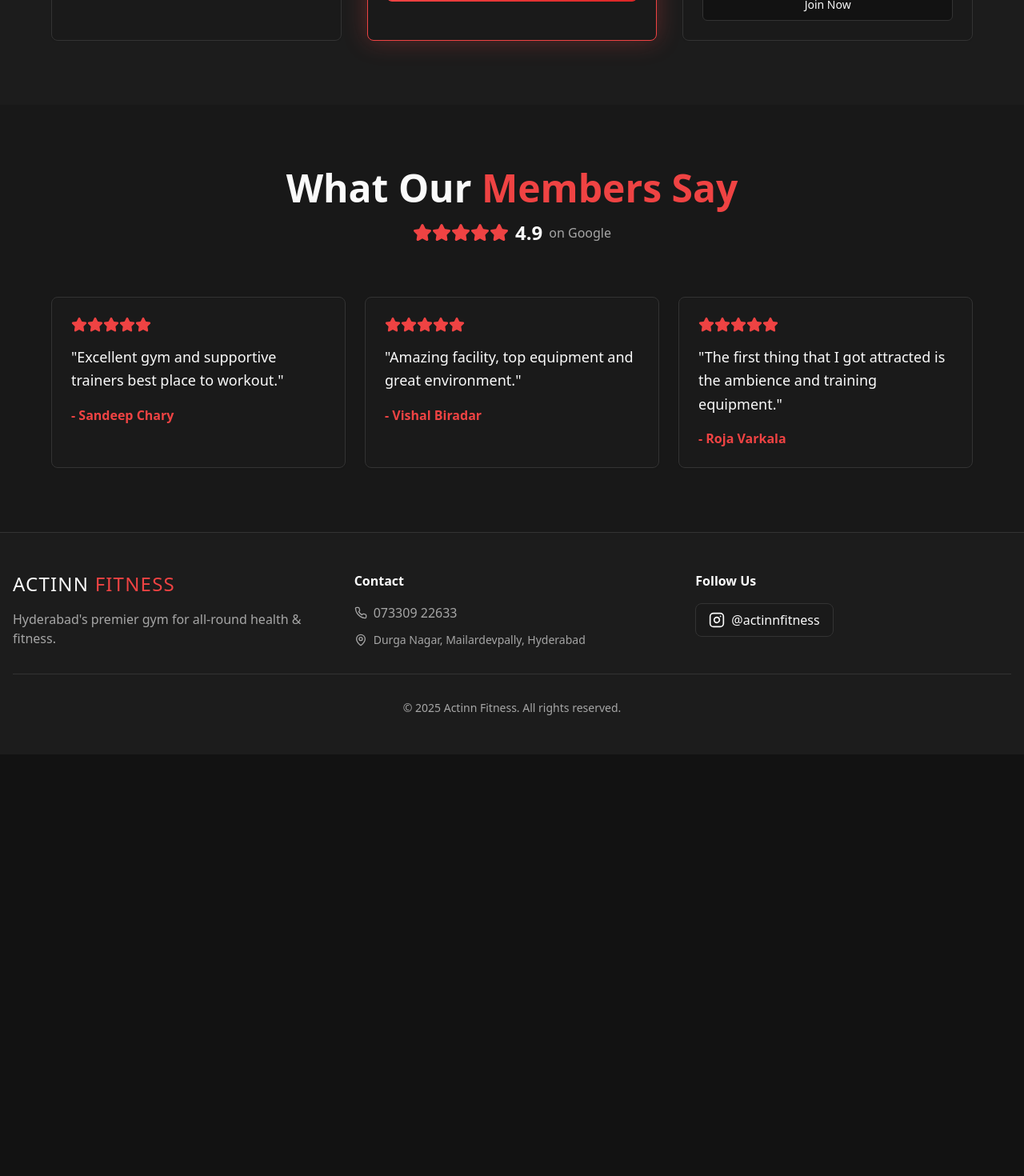
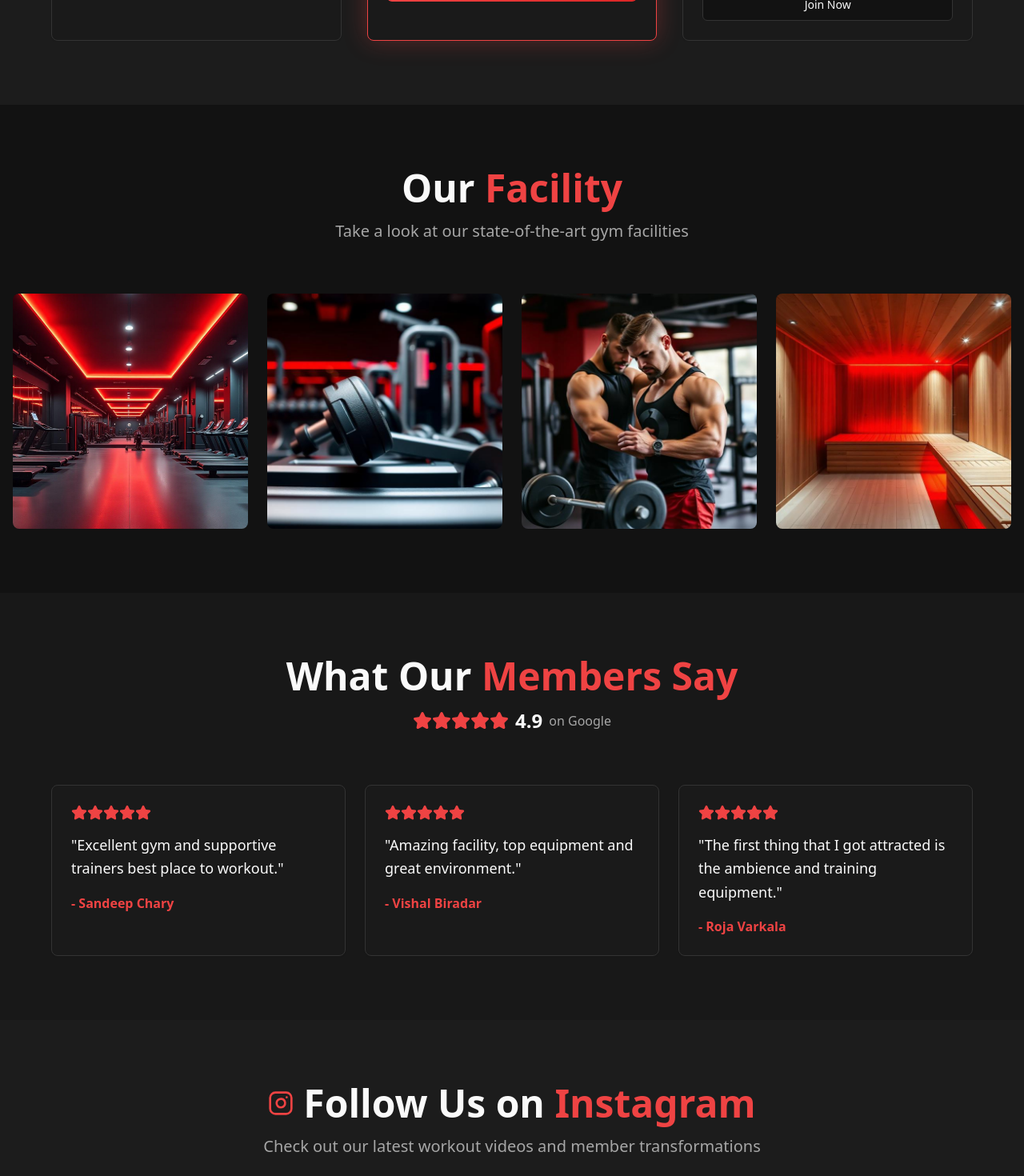
Before and after one commit to methreamarnath1/actinn-fitness, a React (Vite) app: page / in a window 1280 px wide. Shown: the part 2060-3530 px from the top of the page at 80% size. Before the commit the page ends 3003 px from the top, so only its background shows below. Built offline with nearby package versions, Linux system fonts and the light colour scheme; the HTML template or start-up script is replaced by a standard one; a web font is replaced by a local one.

Commit message:
Add animations and scroll-based loading

```diff
--- a/package.json
+++ b/package.json
@@ -45,6 +45,7 @@
     "cmdk": "^1.1.1",
     "date-fns": "^3.6.0",
     "embla-carousel-react": "^8.6.0",
+    "framer-motion": "^12.23.24",
     "input-otp": "^1.4.2",
     "lucide-react": "^0.462.0",
     "next-themes": "^0.3.0",
--- a/src/App.tsx
+++ b/src/App.tsx
@@ -3,6 +3,7 @@ import { Toaster as Sonner } from "@/components/ui/sonner";
 import { TooltipProvider } from "@/components/ui/tooltip";
 import { QueryClient, QueryClientProvider } from "@tanstack/react-query";
 import { BrowserRouter, Routes, Route } from "react-router-dom";
+import { useState, useEffect } from "react";
 import Home from "./pages/Home";
 import Subscriptions from "./pages/Subscriptions";
 import Trainers from "./pages/Trainers";
@@ -10,10 +11,26 @@ import Gallery from "./pages/Gallery";
 import Reviews from "./pages/Reviews";
 import Contact from "./pages/Contact";
 import NotFound from "./pages/NotFound";
+import Loader from "./components/Loader";
 
 const queryClient = new QueryClient();
 
-const App = () => (
+const App = () => {
+  const [loading, setLoading] = useState(true);
+
+  useEffect(() => {
+    const timer = setTimeout(() => {
+      setLoading(false);
+    }, 2000);
+
+    return () => clearTimeout(timer);
+  }, []);
+
+  if (loading) {
+    return <Loader />;
+  }
+
+  return (
     <QueryClientProvider client={queryClient}>
       <TooltipProvider>
         <Toaster />
@@ -33,5 +50,6 @@ const App = () => (
       </TooltipProvider>
     </QueryClientProvider>
   );
+};
 
 export default App;
--- /dev/null
+++ b/src/components/Gallery.tsx
@@ -0,0 +1,62 @@
+import { motion } from "framer-motion";
+import { useInView } from "framer-motion";
+import { useRef } from "react";
+import equipmentImg from "@/assets/equipment.jpg";
+import saunaImg from "@/assets/sauna.jpg";
+import trainerImg from "@/assets/trainer.jpg";
+import heroGymImg from "@/assets/hero-gym.jpg";
+
+const Gallery = () => {
+  const ref = useRef(null);
+  const isInView = useInView(ref, { once: true, margin: "-100px" });
+
+  const images = [
+    { src: heroGymImg, alt: "Gym Interior" },
+    { src: equipmentImg, alt: "Modern Equipment" },
+    { src: trainerImg, alt: "Personal Training" },
+    { src: saunaImg, alt: "Sauna Facility" },
+  ];
+
+  return (
+    <section ref={ref} className="py-20 bg-background">
+      <div className="container px-4">
+        <motion.div
+          initial={{ opacity: 0, y: 20 }}
+          animate={isInView ? { opacity: 1, y: 0 } : { opacity: 0, y: 20 }}
+          transition={{ duration: 0.6 }}
+          className="text-center mb-16"
+        >
+          <h2 className="text-4xl md:text-5xl font-bold mb-4 font-pirata">
+            Our <span className="text-primary">Facility</span>
+          </h2>
+          <p className="text-xl text-muted-foreground max-w-2xl mx-auto">
+            Take a look at our state-of-the-art gym facilities
+          </p>
+        </motion.div>
+
+        <div className="grid grid-cols-1 md:grid-cols-2 lg:grid-cols-4 gap-6 max-w-7xl mx-auto">
+          {images.map((image, index) => (
+            <motion.div
+              key={index}
+              initial={{ opacity: 0, scale: 0.8 }}
+              animate={isInView ? { opacity: 1, scale: 1 } : { opacity: 0, scale: 0.8 }}
+              transition={{ duration: 0.5, delay: index * 0.1 }}
+              className="relative group overflow-hidden rounded-lg aspect-square"
+            >
+              <img
+                src={image.src}
+                alt={image.alt}
+                className="w-full h-full object-cover transition-transform duration-500 group-hover:scale-110"
+              />
+              <div className="absolute inset-0 bg-gradient-to-t from-black/70 to-transparent opacity-0 group-hover:opacity-100 transition-opacity duration-300 flex items-end">
+                <p className="text-white font-semibold text-lg p-4">{image.alt}</p>
+              </div>
+            </motion.div>
+          ))}
+        </div>
+      </div>
+    </section>
+  );
+};
+
+export default Gallery;
--- /dev/null
+++ b/src/components/InstagramReels.tsx
@@ -0,0 +1,80 @@
+import { motion } from "framer-motion";
+import { useInView } from "framer-motion";
+import { useRef } from "react";
+import { Instagram } from "lucide-react";
+
+const InstagramReels = () => {
+  const ref = useRef(null);
+  const isInView = useInView(ref, { once: true, margin: "-100px" });
+
+  // Example Instagram reel embed codes - replace with actual ones
+  const reels = [
+    "https://www.instagram.com/p/EXAMPLE1/embed",
+    "https://www.instagram.com/p/EXAMPLE2/embed",
+    "https://www.instagram.com/p/EXAMPLE3/embed",
+  ];
+
+  return (
+    <section ref={ref} className="py-20 bg-muted/30">
+      <div className="container px-4">
+        <motion.div
+          initial={{ opacity: 0, y: 20 }}
+          animate={isInView ? { opacity: 1, y: 0 } : { opacity: 0, y: 20 }}
+          transition={{ duration: 0.6 }}
+          className="text-center mb-16"
+        >
+          <div className="flex items-center justify-center gap-3 mb-4">
+            <Instagram className="h-8 w-8 text-primary" />
+            <h2 className="text-4xl md:text-5xl font-bold font-pirata">
+              Follow Us on <span className="text-primary">Instagram</span>
+            </h2>
+          </div>
+          <p className="text-xl text-muted-foreground max-w-2xl mx-auto">
+            Check out our latest workout videos and member transformations
+          </p>
+        </motion.div>
+
+        <div className="grid grid-cols-1 md:grid-cols-3 gap-6 max-w-6xl mx-auto">
+          {reels.map((reel, index) => (
+            <motion.div
+              key={index}
+              initial={{ opacity: 0, y: 30 }}
+              animate={isInView ? { opacity: 1, y: 0 } : { opacity: 0, y: 30 }}
+              transition={{ duration: 0.5, delay: index * 0.15 }}
+              className="aspect-[9/16] rounded-lg overflow-hidden shadow-lg"
+            >
+              <iframe
+                src={reel}
+                className="w-full h-full"
+                frameBorder="0"
+                scrolling="no"
+                allowTransparency
+                allow="encrypted-media"
+                title={`Instagram Reel ${index + 1}`}
+              />
+            </motion.div>
+          ))}
+        </div>
+
+        <motion.div
+          initial={{ opacity: 0 }}
+          animate={isInView ? { opacity: 1 } : { opacity: 0 }}
+          transition={{ duration: 0.6, delay: 0.5 }}
+          className="text-center mt-12"
+        >
+          <a
+            href="https://www.instagram.com/actinnfitness"
+            target="_blank"
+            rel="noopener noreferrer"
+            className="inline-flex items-center gap-2 text-primary hover:underline font-semibold text-lg"
+          >
+            <Instagram className="h-5 w-5" />
+            @actinnfitness
+          </a>
+        </motion.div>
+      </div>
+    </section>
+  );
+};
+
+export default InstagramReels;
--- /dev/null
+++ b/src/components/Loader.tsx
@@ -0,0 +1,23 @@
+import { motion } from "framer-motion";
+import { Dumbbell } from "lucide-react";
+
+const Loader = () => {
+  return (
+    <div className="fixed inset-0 z-50 flex items-center justify-center bg-background">
+      <motion.div
+        animate={{
+          y: [0, -20, 0],
+        }}
+        transition={{
+          duration: 1,
+          repeat: Infinity,
+          ease: "easeInOut",
+        }}
+      >
+        <Dumbbell className="h-16 w-16 text-primary" />
+      </motion.div>
+    </div>
+  );
+};
+
+export default Loader;
--- a/src/pages/Home.tsx
+++ b/src/pages/Home.tsx
@@ -2,11 +2,16 @@ import Navbar from "@/components/Navbar";
 import Hero from "@/components/Hero";
 import Features from "@/components/Features";
 import Testimonials from "@/components/Testimonials";
+import Gallery from "@/components/Gallery";
+import InstagramReels from "@/components/InstagramReels";
 import Footer from "@/components/Footer";
 import { Check } from "lucide-react";
 import { Button } from "@/components/ui/button";
 import { Card, CardContent, CardDescription, CardFooter, CardHeader, CardTitle } from "@/components/ui/card";
 import { useNavigate } from "react-router-dom";
+import { motion } from "framer-motion";
+import { useInView } from "framer-motion";
+import { useRef } from "react";
 
 const plans = [
   {
@@ -57,6 +62,8 @@ const plans = [
 
 const Home = () => {
   const navigate = useNavigate();
+  const plansRef = useRef(null);
+  const isPlansInView = useInView(plansRef, { once: true, margin: "-100px" });
 
   return (
     <main className="min-h-screen bg-background">
@@ -65,9 +72,14 @@ const Home = () => {
       <Features />
 
       {/* Subscription Plans Section */}
-      <section className="py-20 px-4 bg-muted/30">
+      <section ref={plansRef} className="py-20 px-4 bg-muted/30">
         <div className="container mx-auto">
-          <div className="text-center mb-16">
+          <motion.div
+            initial={{ opacity: 0, y: 20 }}
+            animate={isPlansInView ? { opacity: 1, y: 0 } : { opacity: 0, y: 20 }}
+            transition={{ duration: 0.6 }}
+            className="text-center mb-16"
+          >
             <h2 className="text-4xl md:text-6xl font-bold mb-4 font-pirata">
               <span className="bg-gradient-to-r from-primary to-red-600 bg-clip-text text-transparent">
                 Membership Plans
@@ -76,13 +88,18 @@ const Home = () => {
             <p className="text-xl text-muted-foreground max-w-2xl mx-auto">
               Choose the perfect plan for your fitness journey. All plans include access to our premium facilities.
             </p>
-          </div>
+          </motion.div>
 
           <div className="grid md:grid-cols-3 gap-8 max-w-6xl mx-auto">
-            {plans.map((plan) => (
+            {plans.map((plan, index) => (
+              <motion.div
+                key={plan.name}
+                initial={{ opacity: 0, y: 50 }}
+                animate={isPlansInView ? { opacity: 1, y: 0 } : { opacity: 0, y: 50 }}
+                transition={{ duration: 0.5, delay: index * 0.2 }}
+              >
                 <Card
-                key={plan.name}
-                className={`relative ${
+                  className={`relative h-full ${
                     plan.popular
                       ? "border-primary shadow-[0_0_30px_hsl(0_84%_60%/0.3)]"
                       : "border-border"
@@ -105,8 +122,8 @@ const Home = () => {
                   </CardHeader>
                   <CardContent>
                     <ul className="space-y-3">
-                    {plan.features.map((feature, index) => (
-                      <li key={index} className="flex items-start gap-3">
+                      {plan.features.map((feature, idx) => (
+                        <li key={idx} className="flex items-start gap-3">
                           <Check className="h-5 w-5 text-primary flex-shrink-0 mt-0.5" />
                           <span className="text-muted-foreground">{feature}</span>
                         </li>
@@ -127,12 +144,15 @@ const Home = () => {
                     </Button>
                   </CardFooter>
                 </Card>
+              </motion.div>
             ))}
           </div>
         </div>
       </section>
 
+      <Gallery />
       <Testimonials />
+      <InstagramReels />
       <Footer />
     </main>
   );
```
Also changed, not shown: src/pages/Reviews.tsx (+58 -7 lines), 1 other file (tests, documents, lock files or other folders). Lines whose indentation alone changed are shown as unchanged.
